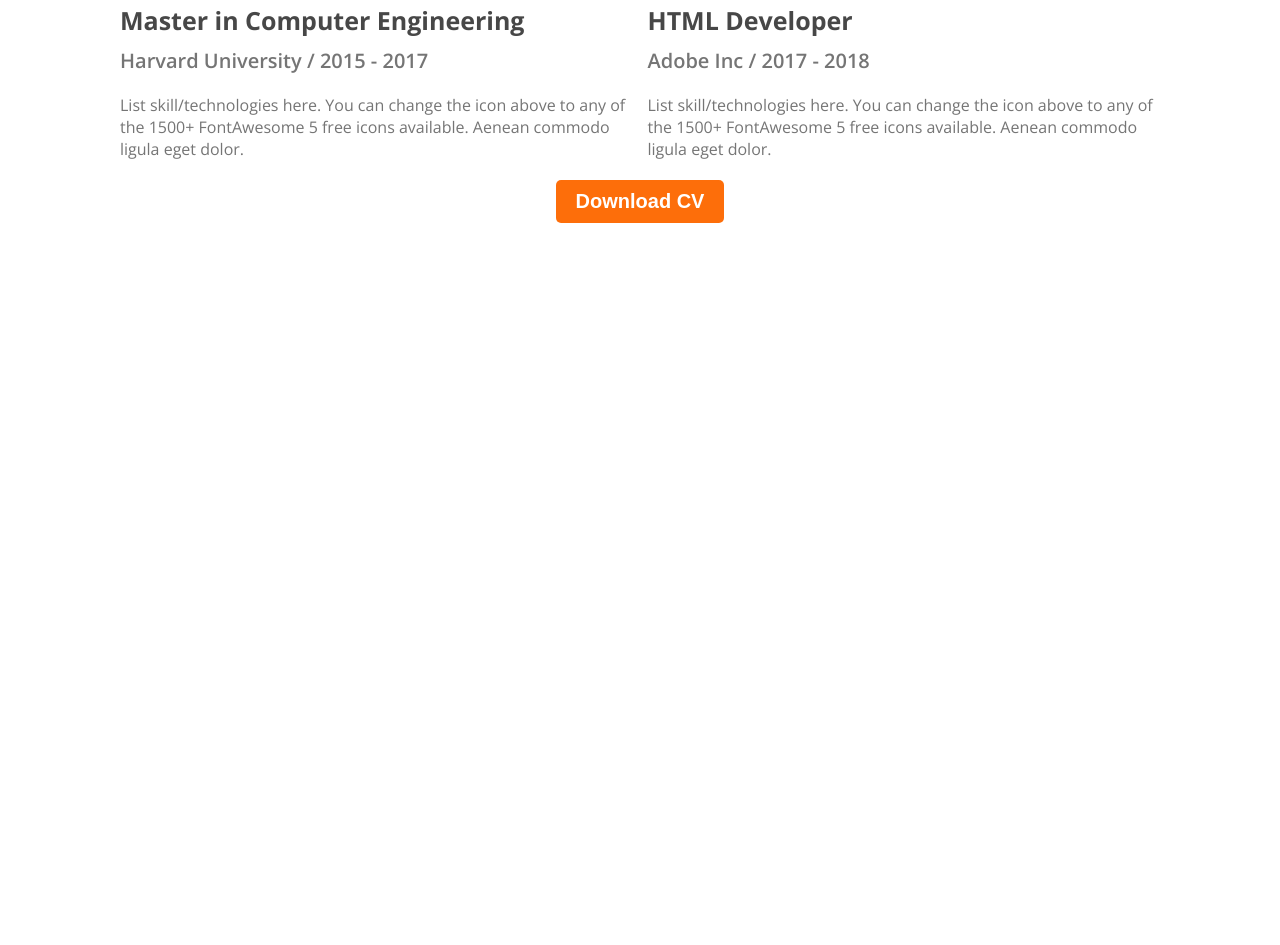
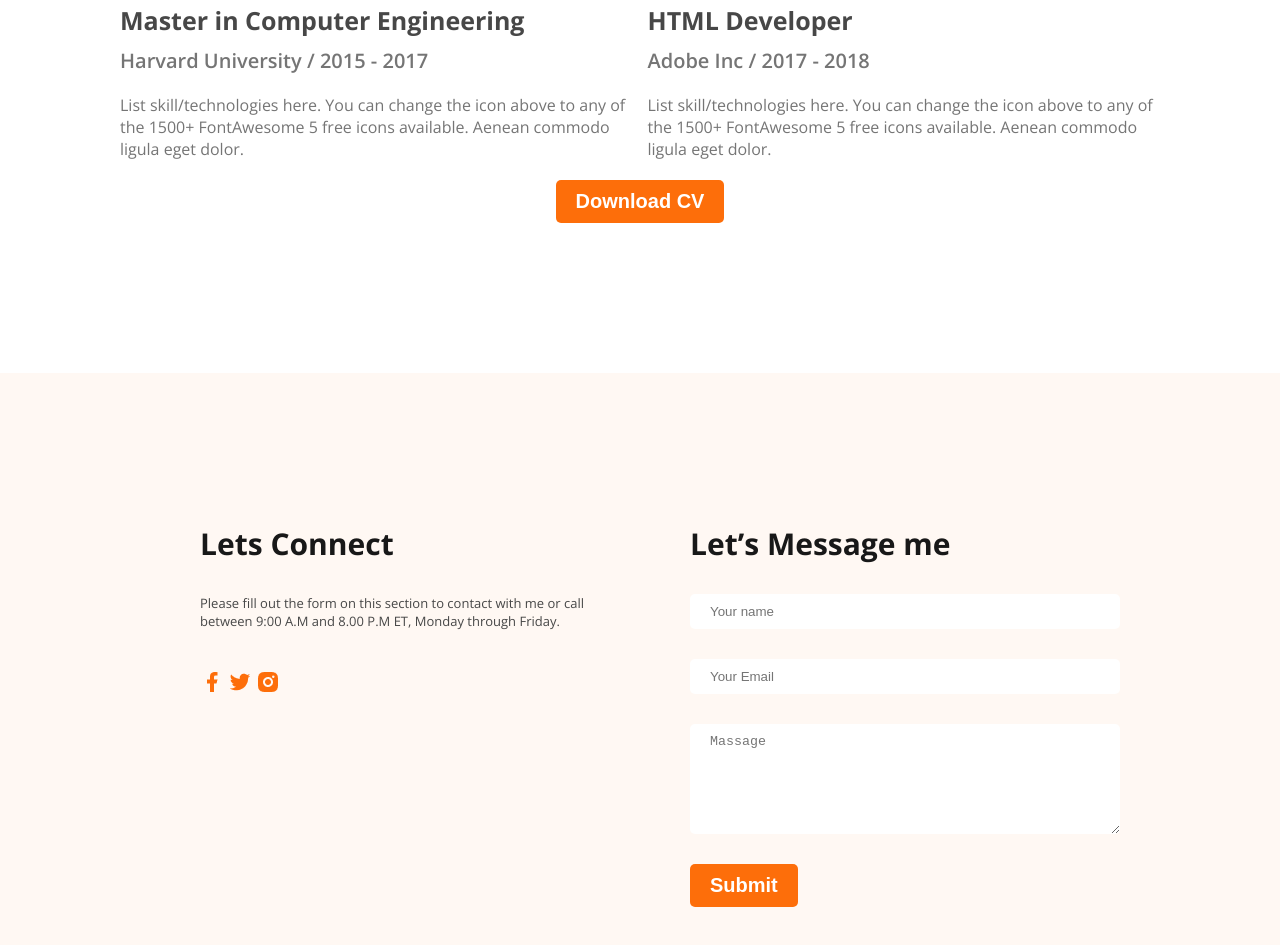
Before and after one commit to khanshakil-Aboy/my-first-portfolio, a plain HTML site: page index.html in a window 1280 px wide. Shown: the part 2761-3706 px from the top of the page. Before the commit the page ends 3134 px from the top, so only its background shows below. Drawn offline with nearby package versions, Linux system fonts and the light colour scheme.

Commit message:
add the footer

```diff
--- a/css/portfolio.css
+++ b/css/portfolio.css
@@ -209,3 +209,33 @@ font-size: 18px;
 .resume-btn{
     text-align: center;
 }
+/* footer section */
+.bg-footer{
+    background-color: #FFF8F3;
+    display: flex;
+    padding: 150px 200px;
+    gap: 100px;
+    justify-content: space-between;
+}
+.footer-colum{
+    width: 50%;
+}
+.footer-title{
+    font-weight: bold;
+    font-size: 30px;
+    color: #181818;
+    margin-bottom: 30px;
+}
+.footer-description{
+    font-size: 13px;
+    color:#474747 ;
+    margin-bottom: 40px;
+}
+footer input[type="text"], input[type="email"], textarea{
+    display: block;
+    width: 100%;
+    padding: 10px 20px;
+    border-radius: 5px;
+    border: none;
+    margin-bottom: 30px;
+}
--- a/index.html
+++ b/index.html
@@ -146,8 +146,26 @@ to any of the 1500+ FontAwesome 5 free icons available. Aenean commodo ligula eg
         </section>
 
     </main>
-    <footer>
+    <footer class="bg-footer">
+<div class="footer-colum">
+<h3 class="footer-title">Lets Connect</h3>
+<p class="footer-description">Please fill out the form on this section to contact with me or call between 9:00 A.M and 8.00 P.M ET, Monday through Friday.</p>
+<div class="footer-img">
+    <a href=""><img src="images/icons/facebook.png" alt=""></a>
+    <a href=""><img src="images/icons/twitter.png" alt=""></a>
+    <a href=""><img src="images/icons/insta.png" alt=""></a>
+</div>
+</div>
+<div class="footer-colum">
+    <h3 class="footer-title">Let’s Message me</h3>
+    <form action="">
+        <input type="text" name="" id="" placeholder="Your name">
+        <input type="email" name="" id="" placeholder="Your Email">
+        <textarea name="" id="" cols="30" rows="6" placeholder="Massage"></textarea>
+        <input class="btn-first" type="submit" value="Submit">
+    </form>
 
+</div>
     </footer>
 </body>
 </html>
```
